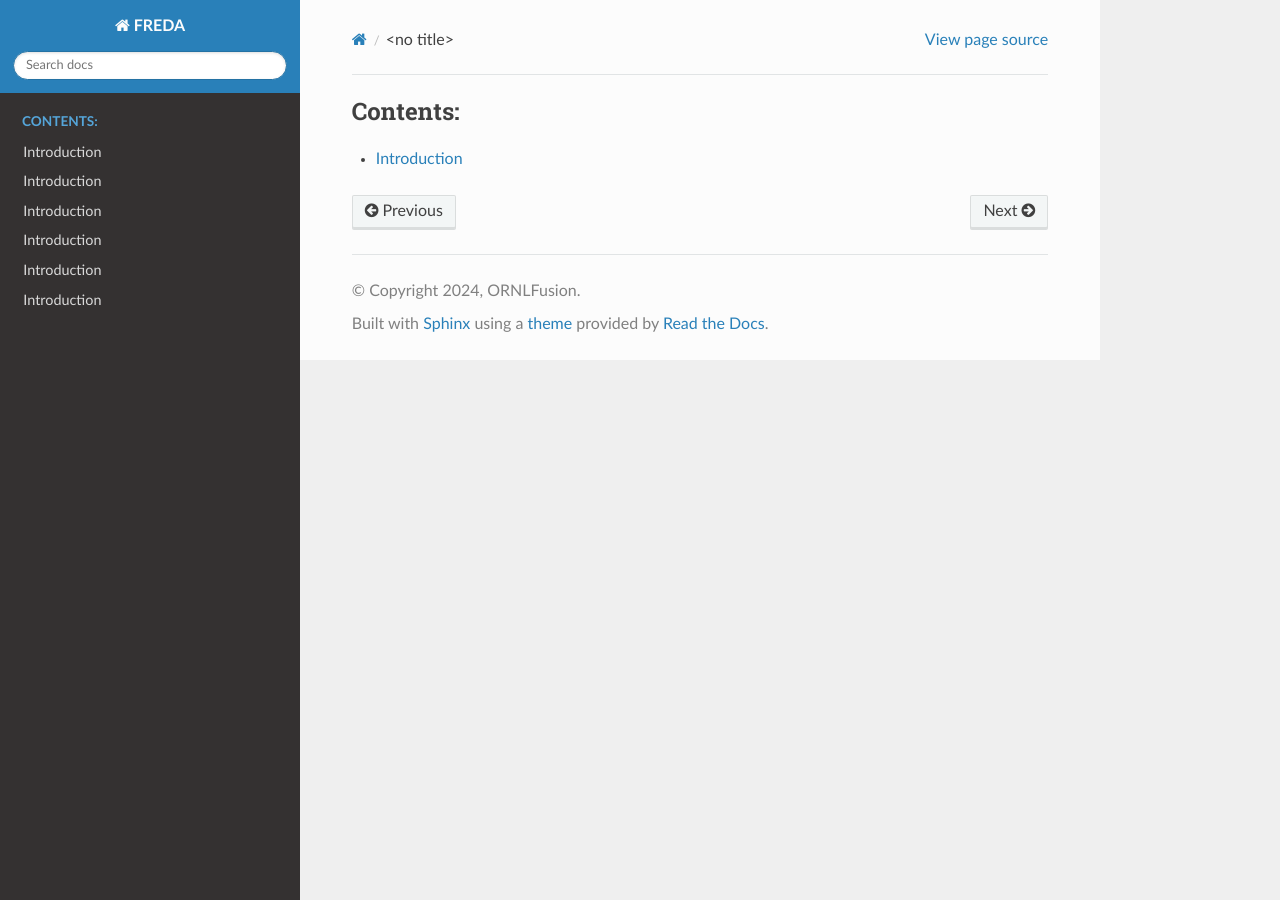
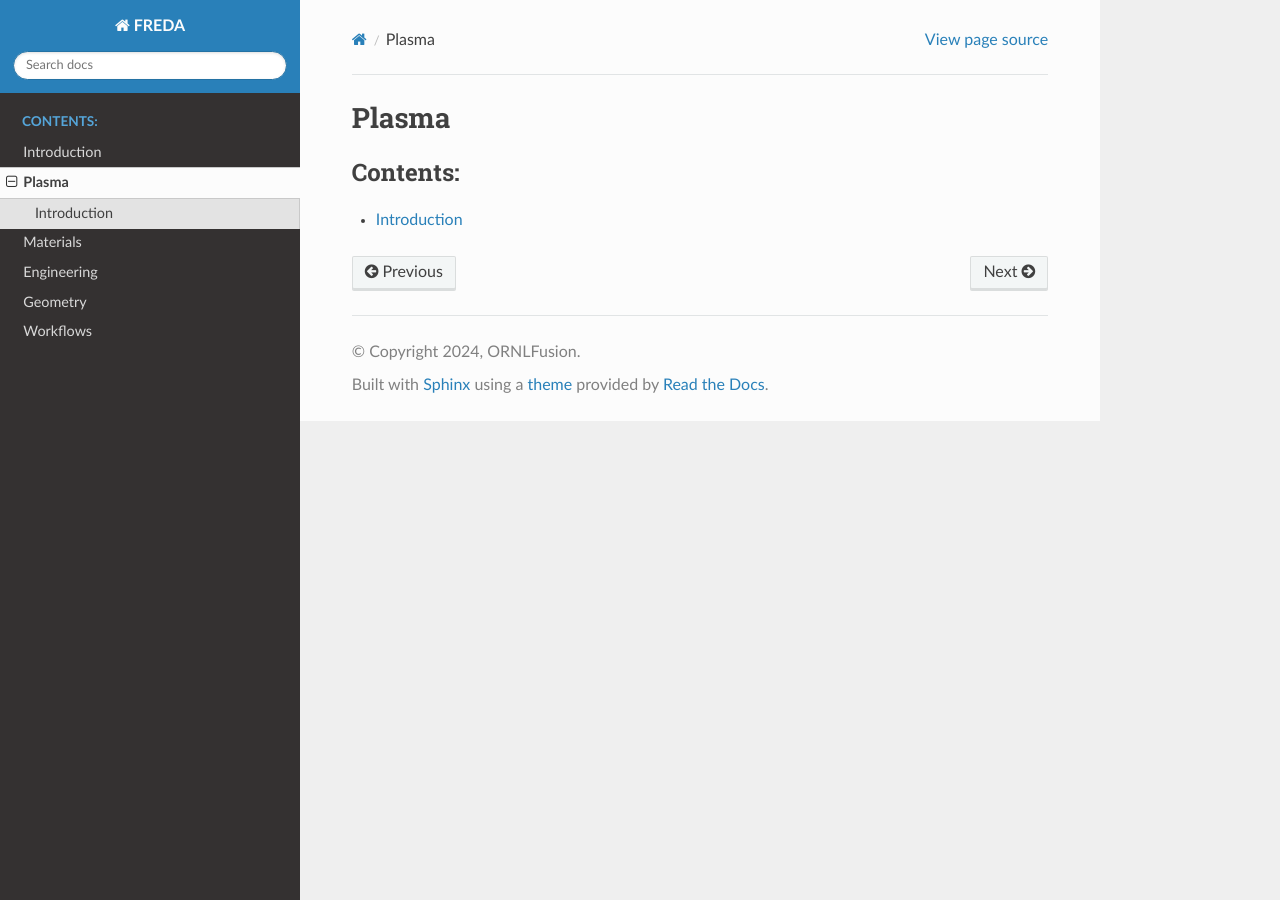
Before and after one commit to ORNL-Fusion/freda-doc, a Sphinx documentation site: the page built from docs/plasma.rst, in a window 1280 px wide. Built offline with Sphinx 7.4.7 and the Read the Docs theme 3.1.0, drawn with Linux system fonts in a browser that asks for light colours.

Commit message:
page labels

```diff
--- a/docs/engineering.rst
+++ b/docs/engineering.rst
@@ -1,3 +1,6 @@
+=================
+Engineering
+=================
 .. toctree::
    :maxdepth: 2
    :caption: Contents:
--- a/docs/geometry.rst
+++ b/docs/geometry.rst
@@ -1,3 +1,7 @@
+=================
+Geometry
+=================
+
 .. toctree::
    :maxdepth: 2
    :caption: Contents:
--- a/docs/materials.rst
+++ b/docs/materials.rst
@@ -1,3 +1,7 @@
+=================
+Materials
+=================
+
 .. toctree::
    :maxdepth: 2
    :caption: Contents:
--- a/docs/plasma.rst
+++ b/docs/plasma.rst
@@ -1,3 +1,7 @@
+=================
+Plasma
+=================
+
 .. toctree::
    :maxdepth: 2
    :caption: Contents:
--- a/docs/workflows.rst
+++ b/docs/workflows.rst
@@ -1,3 +1,7 @@
+=================
+Workflows
+=================
+
 .. toctree::
    :maxdepth: 2
    :caption: Contents:
```
